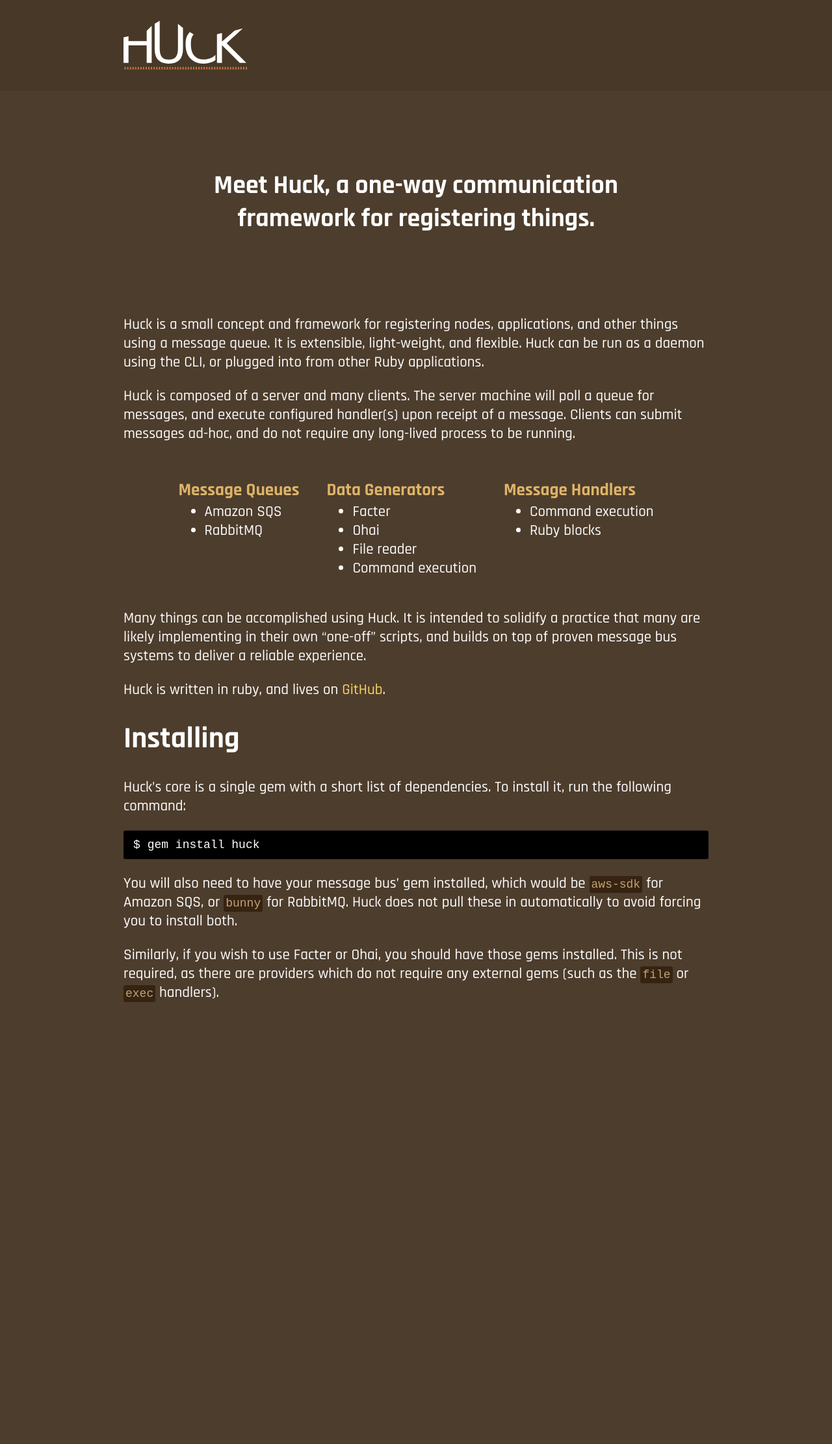
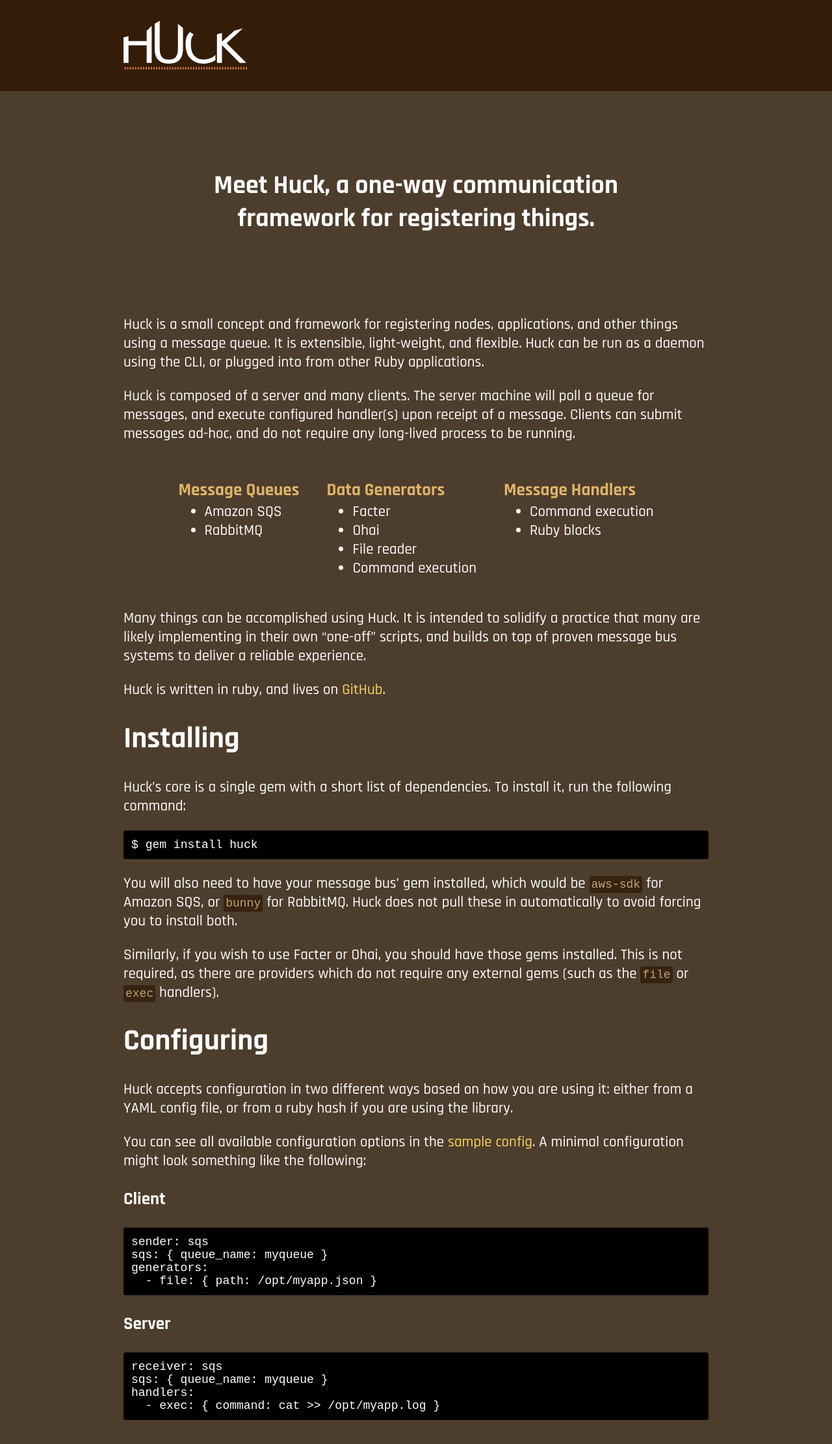
Before and after one commit to ryanuber/huck, a Jekyll site: the page built from website/index.md, in a window 1280 px wide. Shown: the whole page at 65% size. Built offline with Jekyll 4.4.1, drawn with Linux system fonts in a browser that asks for light colours; some web fonts are replaced; Markdown is read by kramdown in place of the engine named in the settings; before the commit the page ends 1585 px from its top, so only the background shows below that.

Commit message:
website: added sample configs

````diff
--- a/website/css/site.css
+++ b/website/css/site.css
@@ -16,7 +16,7 @@
 .banner {
   width: 100%;
   height: 140px;
-  background-color: #483828;
+  background-color: #331d09;
 }
 
 .banner .logo img {
@@ -64,7 +64,7 @@
 }
 
 pre {
-  padding: 12px 12px;
+  padding: 12px;
   border-radius: 3px;
   font-family: 'Oxygen Mono';
   font-size: 17px;
@@ -72,11 +72,15 @@
 }
 
 code {
+  padding: 3px;
   font-size: 18px;
-  padding: 3px;
   border-radius: 3px;
   background-color: #362311;
   color: #c0a377;
+}
+
+.highlight code {
+  padding: 0;
 }
 
 .highlight code, .highlight pre {
--- a/website/index.md
+++ b/website/index.md
@@ -70,3 +70,29 @@
 Similarly, if you wish to use Facter or Ohai, you should have those gems
 installed. This is not required, as there are providers which do not require any
 external gems (such as the `file` or `exec` handlers).
+
+# Configuring
+
+Huck accepts configuration in two different ways based on how you are using it:
+either from a YAML config file, or from a ruby hash if you are using the
+library.
+
+You can see all available configuration options in the
+[sample config](https://github.com/ryanuber/huck/blob/master/huck.conf.sample).
+A minimal configuration might look something like the following:
+
+### Client
+```
+sender: sqs
+sqs: { queue_name: myqueue }
+generators:
+  - file: { path: /opt/myapp.json }
+```
+
+### Server
+```
+receiver: sqs
+sqs: { queue_name: myqueue }
+handlers:
+  - exec: { command: cat >> /opt/myapp.log }
+```
````
